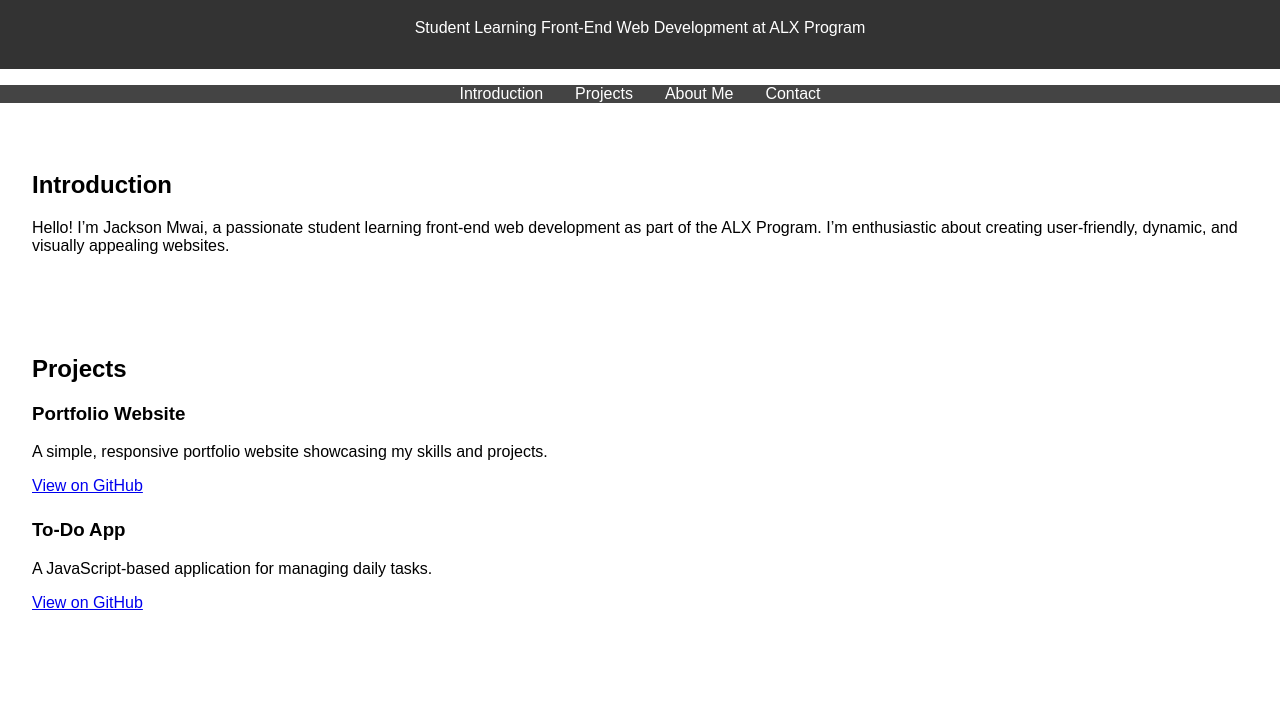
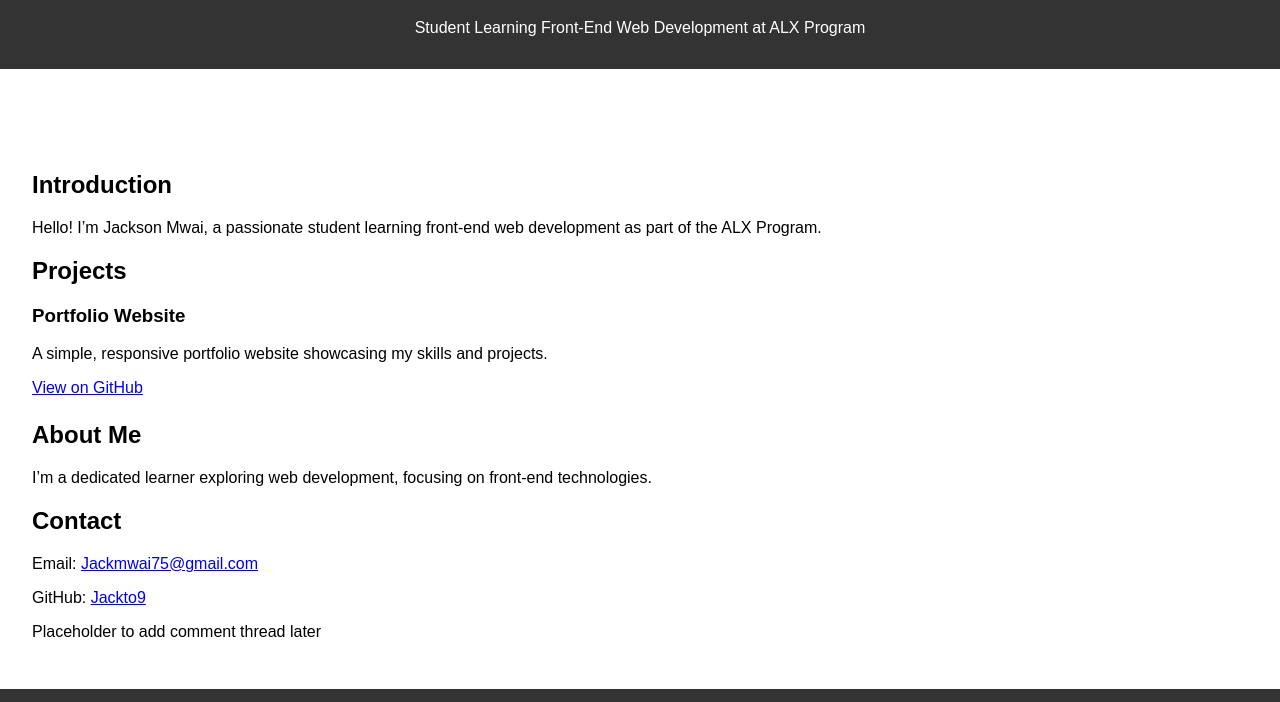
Before and after one commit to Jackto9/My_First_Portfolio, a plain HTML site: page portfolio/index.html in a window 1280 px wide. Shown: the part 77-779 px from the top of the page. Drawn offline with Linux system fonts and the light colour scheme.

Commit message:
Add personal portfolio webpage

```diff
--- a/portfolio/index.html
+++ b/portfolio/index.html
@@ -12,25 +12,24 @@
         }
         header, footer {
             background-color: #333;
-            color: #fff;
+            color: white;
             text-align: center;
             padding: 1rem;
         }
         nav ul {
             list-style: none;
-            padding: 0;
             display: flex;
             justify-content: center;
-            background-color: #444;
+            padding: 0;
         }
         nav ul li {
             margin: 0 1rem;
         }
         nav ul li a {
             text-decoration: none;
-            color: #fff;
+            color: white;
         }
-        section {
+        main {
             padding: 2rem;
         }
         .project {
@@ -42,13 +41,10 @@
     </style>
 </head>
 <body>
-    <!-- Header -->
     <header>
         <h1>Jackson Mwai</h1>
         <p>Student Learning Front-End Web Development at ALX Program</p>
     </header>
-
-    <!-- Navigation Bar -->
     <nav>
         <ul>
             <li><a href="#introduction">Introduction</a></li>
@@ -57,14 +53,11 @@
             <li><a href="#contact">Contact</a></li>
         </ul>
     </nav>
-
-    <!-- Introduction Section -->
+    <main>
         <section id="introduction">
             <h2>Introduction</h2>
-        <p>Hello! I’m Jackson Mwai, a passionate student learning front-end web development as part of the ALX Program. I’m enthusiastic about creating user-friendly, dynamic, and visually appealing websites.</p>
+            <p>Hello! I’m Jackson Mwai, a passionate student learning front-end web development as part of the ALX Program.</p>
         </section>
-
-    <!-- Projects Section -->
         <section id="projects">
             <h2>Projects</h2>
             <article class="project">
@@ -72,29 +65,22 @@
                 <p>A simple, responsive portfolio website showcasing my skills and projects.</p>
                 <a href="https://github.com/Jackto9/My_First_Portfolio" target="_blank">View on GitHub</a>
             </article>
-        <article class="project">
-            <h3>To-Do App</h3>
-            <p>A JavaScript-based application for managing daily tasks.</p>
-            <a href="https://github.com/Jackto9/My_First_Portfolio" target="_blank">View on GitHub</a>
-        </article>
         </section>
-
-    <!-- About Me Section -->
         <section id="about">
             <h2>About Me</h2>
-        <p>I’m a dedicated learner exploring the world of web development. My focus is on front-end technologies, and I enjoy solving problems through code. In addition to coding, I like exploring new technologies and working on creative projects.</p>
+            <p>I’m a dedicated learner exploring web development, focusing on front-end technologies.</p>
         </section>
-
-    <!-- Contact Section -->
         <section id="contact">
             <h2>Contact</h2>
             <p>Email: <a href="mailto:Jackmwai75@gmail.com">Jackmwai75@gmail.com</a></p>
             <p>GitHub: <a href="https://github.com/Jackto9" target="_blank">Jackto9</a></p>
         </section>
-
-    <!-- Footer -->
+        <aside>
+            <p>Placeholder to add comment thread later</p>
+        </aside>
+    </main>
     <footer>
-        <p>&copy; 2024 Jackson Mwai</p>
+        <p>&copy; 2024 Jackson Mwai - <a href="https://github.com/Jackto9" target="_blank">GitHub</a></p>
     </footer>
 </body>
 </html>
```
Lines whose indentation alone changed are shown as unchanged.
